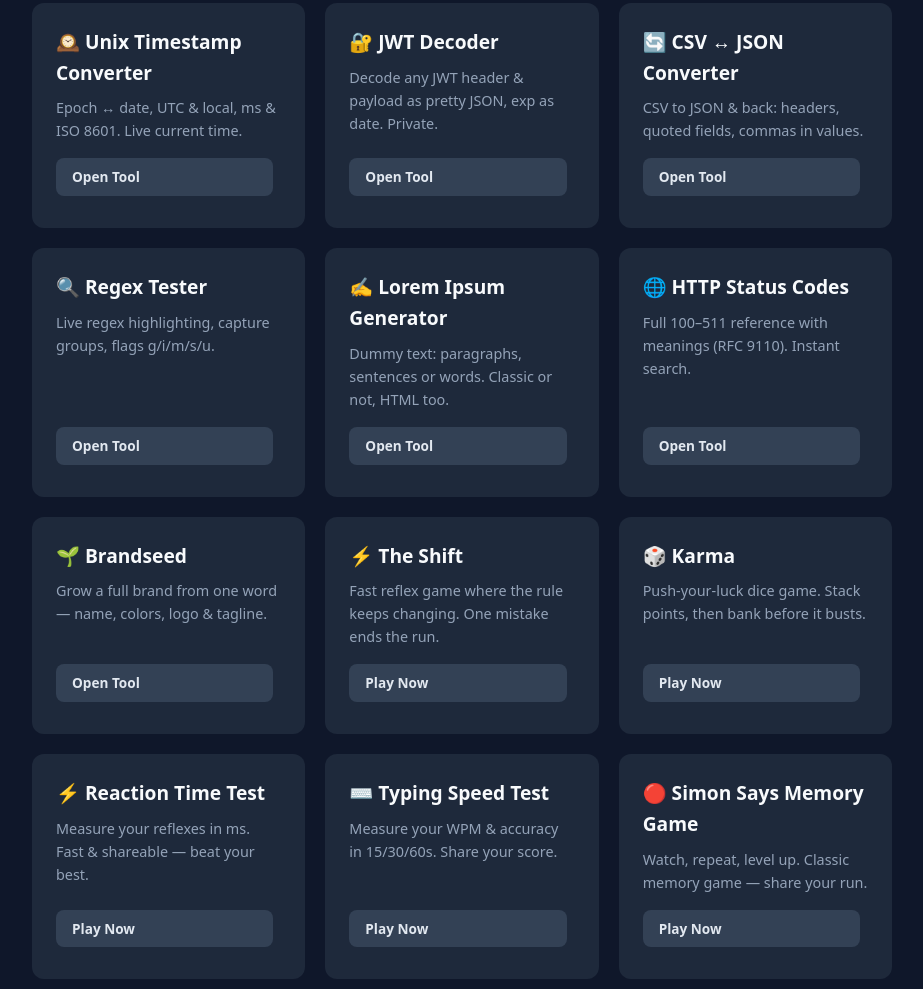
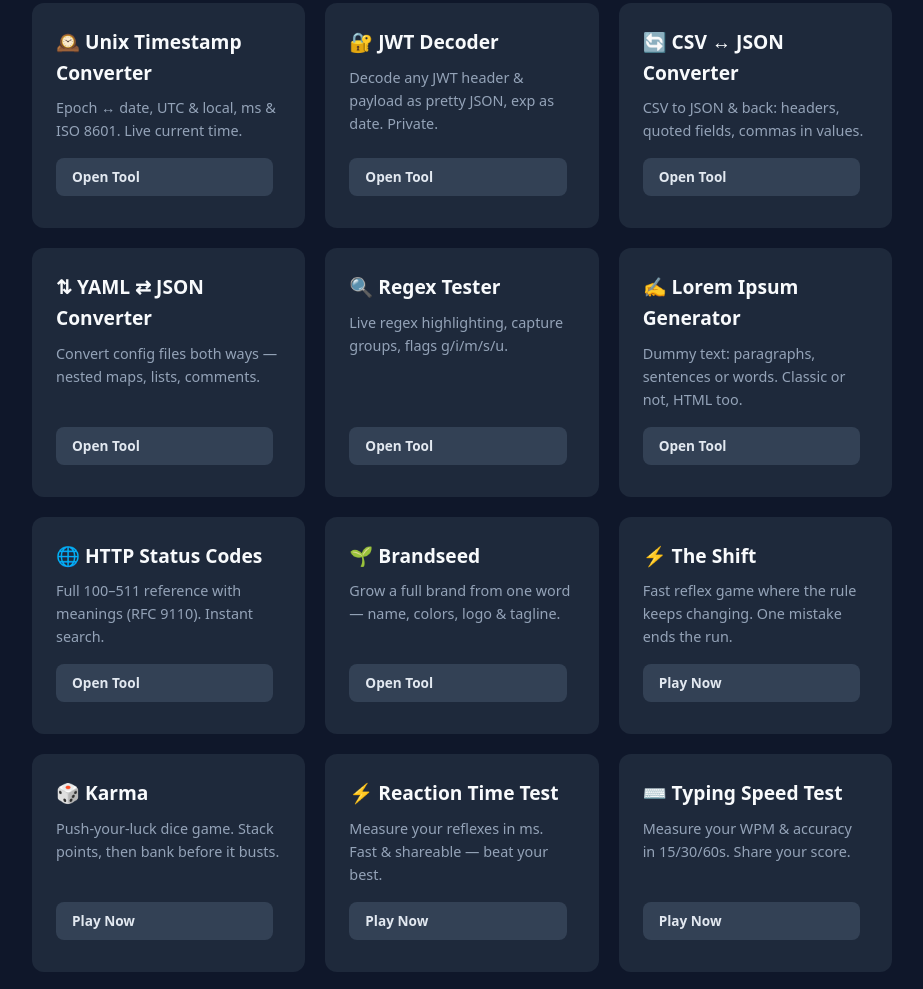
Before and after one commit to pyfile-toolkit/web-toolkit, a plain HTML site: page index.html in a window 1280 px wide. Shown: the part 2507-3496 px from the top of the page, without its empty margins (178-1101 px from the left). Drawn offline with Linux system fonts and the light colour scheme.

Commit message:
index+sitemap: add YAML-JSON converter; fix wrap balance

```diff
--- a/index.html
+++ b/index.html
@@ -350,6 +350,11 @@ footer a{color:#818cf8}
 <a href="csv-json-converter.html" class="btn btn-free">Open Tool</a>
 </div>
 <div class="tool-card">
+<h3>⇅ YAML ⇄ JSON Converter</h3>
+<p>Convert config files both ways — nested maps, lists, comments.</p>
+<a href="yaml-json-converter.html" class="btn btn-free">Open Tool</a>
+</div>
+<div class="tool-card">
 <h3>🔍 Regex Tester</h3>
 <p>Live regex highlighting, capture groups, flags g/i/m/s/u.</p>
 <a href="regex-tester.html" class="btn btn-free">Open Tool</a>
--- a/sitemap.xml
+++ b/sitemap.xml
@@ -17,6 +17,7 @@
 <url><loc>https://pyfile-toolkit.github.io/web-toolkit/unix-timestamp-converter.html</loc><lastmod>2026-08-21</lastmod><changefreq>monthly</changefreq><priority>0.8</priority></url>
 <url><loc>https://pyfile-toolkit.github.io/web-toolkit/jwt-decoder.html</loc><lastmod>2026-08-21</lastmod><changefreq>monthly</changefreq><priority>0.8</priority></url>
 <url><loc>https://pyfile-toolkit.github.io/web-toolkit/csv-json-converter.html</loc><lastmod>2026-08-21</lastmod><changefreq>monthly</changefreq><priority>0.8</priority></url>
+<url><loc>https://pyfile-toolkit.github.io/web-toolkit/yaml-json-converter.html</loc><lastmod>2026-08-22</lastmod><changefreq>monthly</changefreq><priority>0.8</priority></url>
 <url><loc>https://pyfile-toolkit.github.io/web-toolkit/regex-tester.html</loc><lastmod>2026-08-21</lastmod><changefreq>monthly</changefreq><priority>0.9</priority></url>
 <url><loc>https://pyfile-toolkit.github.io/web-toolkit/lorem-ipsum-generator.html</loc><lastmod>2026-08-21</lastmod><changefreq>monthly</changefreq><priority>0.8</priority></url>
 <url><loc>https://pyfile-toolkit.github.io/web-toolkit/http-status-codes.html</loc><lastmod>2026-08-21</lastmod><changefreq>monthly</changefreq><priority>0.8</priority></url>
```
Also changed, not shown: yaml-json-converter.html (+1 -0 lines).
